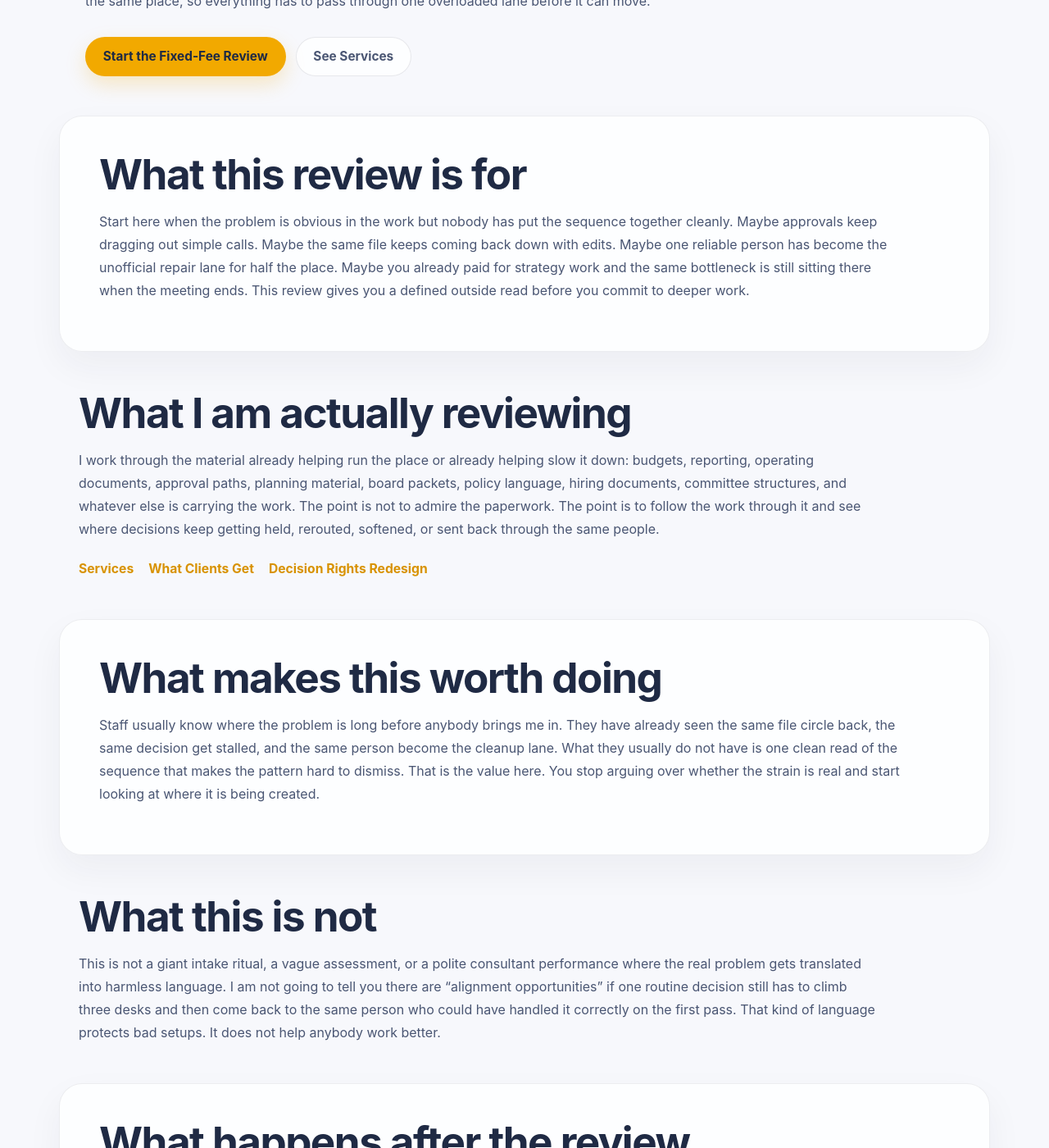
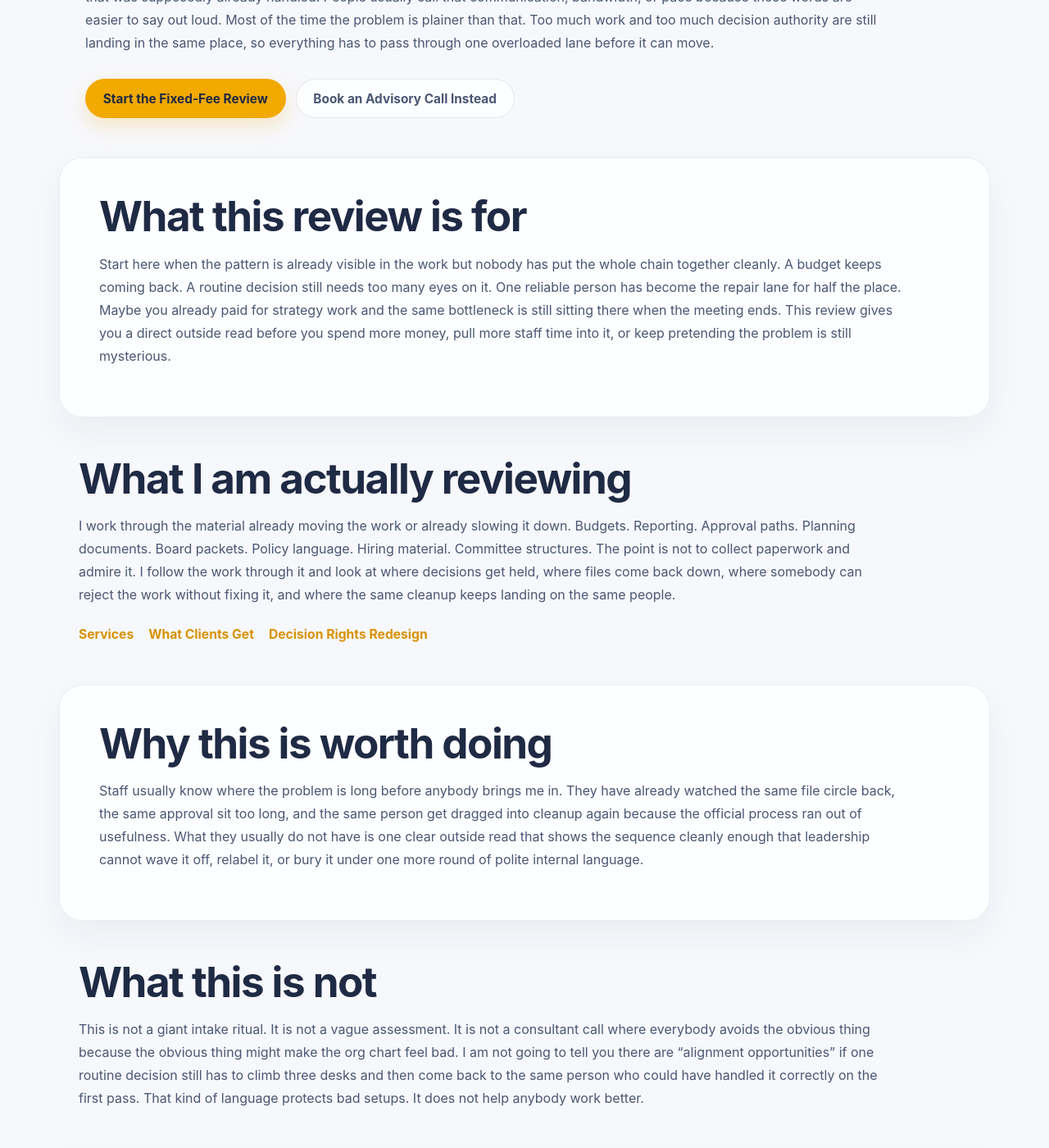
Before and after one commit to efost7873/integratedvaluearchitecture.com, a Jekyll site: the page built from fixed-fee-review.html, in a window 1280 px wide and 1400 px high, scrolled down 409 px. Shown: the whole window at 82% size. Built offline with Jekyll 4.4.1, drawn with Linux system fonts in a browser that asks for light colours; some of the changed text lies outside the part shown.

Commit message:
Update fixed-fee-review.html

```diff
--- a/fixed-fee-review.html
+++ b/fixed-fee-review.html
@@ -9,13 +9,13 @@ schema_type: Service
 <section class="page-header">
   <div class="container narrow">
     <p class="eyebrow">Fixed-Fee Review</p>
-    <h1>If people keep saying “that’s just the way it is,” the structure is probably the problem.</h1>
+    <h1>If people keep saying “that’s just the way it is,” there is a good chance the structure is the problem.</h1>
     <p>
-      A file gets revised over something tiny while the real issue sits there untouched. A decision gets approved, then quietly corrected later by the person who understood it the first time. The same manager, founder, or department head keeps getting dragged back into things that were supposedly already handled. People call that communication, pacing, or bandwidth because those words are easier to live with. Most of the time it is simpler than that. Too much work and too much decision authority are still landing in the same place, so everything has to pass through one overloaded lane before it can move.
+      A file gets sent back over something small while the real issue sits there untouched. A decision gets approved, then fixed later by the person who understood it the first time. The same manager, founder, or department head keeps getting pulled back into work that was supposedly already handled. People usually call that communication, bandwidth, or pace because those words are easier to say out loud. Most of the time the problem is plainer than that. Too much work and too much decision authority are still landing in the same place, so everything has to pass through one overloaded lane before it can move.
     </p>
     <div class="cta-block">
       <a class="button primary" href="/contact/">Start the Fixed-Fee Review</a>
-      <a class="button secondary" href="/services/">See Services</a>
+      <a class="button secondary" href="/book-advisory-call/">Book an Advisory Call Instead</a>
     </div>
   </div>
 </section>
@@ -24,7 +24,7 @@ schema_type: Service
   <div class="container narrow">
     <h2>What this review is for</h2>
     <p>
-      Start here when the problem is obvious in the work but nobody has put the sequence together cleanly. Maybe approvals keep dragging out simple calls. Maybe the same file keeps coming back down with edits. Maybe one reliable person has become the unofficial repair lane for half the place. Maybe you already paid for strategy work and the same bottleneck is still sitting there when the meeting ends. This review gives you a defined outside read before you commit to deeper work.
+      Start here when the pattern is already visible in the work but nobody has put the whole chain together cleanly. A budget keeps coming back. A routine decision still needs too many eyes on it. One reliable person has become the repair lane for half the place. Maybe you already paid for strategy work and the same bottleneck is still sitting there when the meeting ends. This review gives you a direct outside read before you spend more money, pull more staff time into it, or keep pretending the problem is still mysterious.
     </p>
   </div>
 </section>
@@ -33,7 +33,7 @@ schema_type: Service
   <div class="container narrow">
     <h2>What I am actually reviewing</h2>
     <p>
-      I work through the material already helping run the place or already helping slow it down: budgets, reporting, operating documents, approval paths, planning material, board packets, policy language, hiring documents, committee structures, and whatever else is carrying the work. The point is not to admire the paperwork. The point is to follow the work through it and see where decisions keep getting held, rerouted, softened, or sent back through the same people.
+      I work through the material already moving the work or already slowing it down. Budgets. Reporting. Approval paths. Planning documents. Board packets. Policy language. Hiring material. Committee structures. The point is not to collect paperwork and admire it. I follow the work through it and look at where decisions get held, where files come back down, where somebody can reject the work without fixing it, and where the same cleanup keeps landing on the same people.
     </p>
     <div class="inline-links">
       <a href="/services/">Services</a>
@@ -45,9 +45,9 @@ schema_type: Service
 
 <section class="section alt">
   <div class="container narrow">
-    <h2>What makes this worth doing</h2>
+    <h2>Why this is worth doing</h2>
     <p>
-      Staff usually know where the problem is long before anybody brings me in. They have already seen the same file circle back, the same decision get stalled, and the same person become the cleanup lane. What they usually do not have is one clean read of the sequence that makes the pattern hard to dismiss. That is the value here. You stop arguing over whether the strain is real and start looking at where it is being created.
+      Staff usually know where the problem is long before anybody brings me in. They have already watched the same file circle back, the same approval sit too long, and the same person get dragged into cleanup again because the official process ran out of usefulness. What they usually do not have is one clear outside read that shows the sequence cleanly enough that leadership cannot wave it off, relabel it, or bury it under one more round of polite internal language.
     </p>
   </div>
 </section>
@@ -56,7 +56,7 @@ schema_type: Service
   <div class="container narrow">
     <h2>What this is not</h2>
     <p>
-      This is not a giant intake ritual, a vague assessment, or a polite consultant performance where the real problem gets translated into harmless language. I am not going to tell you there are “alignment opportunities” if one routine decision still has to climb three desks and then come back to the same person who could have handled it correctly on the first pass. That kind of language protects bad setups. It does not help anybody work better.
+      This is not a giant intake ritual. It is not a vague assessment. It is not a consultant call where everybody avoids the obvious thing because the obvious thing might make the org chart feel bad. I am not going to tell you there are “alignment opportunities” if one routine decision still has to climb three desks and then come back to the same person who could have handled it correctly on the first pass. That kind of language protects bad setups. It does not help anybody work better.
     </p>
   </div>
 </section>
@@ -65,7 +65,7 @@ schema_type: Service
   <div class="container narrow">
     <h2>What happens after the review</h2>
     <p>
-      Sometimes the review is enough. You needed a clean read, now you have one, and the organization can act on it. Sometimes the review makes it obvious that the issue is deeper and the same sequence is going to keep rebuilding until authority and work are rearranged. When that happens, the work can move into deeper diagnostic, redesign, implementation support, workshops, or leadership and board briefings. The review is a real entry point, not a bait-and-switch.
+      Sometimes the review is enough. You needed a clean read and now you have one. Sometimes it becomes obvious that the issue is not one bad handoff or one annoying approval loop. The same pattern is showing up in too many places, which usually means work is landing in the wrong place because authority is sitting in the wrong place. When that is true, the next move can be deeper diagnostic work, redesign, implementation support, workshops, or leadership and board briefings. The review is a real starting point, not a bait-and-switch.
     </p>
     <div class="inline-links">
       <a href="/services/">See the full service path</a>
@@ -77,9 +77,9 @@ schema_type: Service
 
 <section class="section final-cta">
   <div class="container narrow">
-    <h2>Start with the part everyone is already working around.</h2>
+    <h2>Start with the part everybody is already working around.</h2>
     <p>
-      If the same file keeps coming back, if the same person keeps getting dragged into cleanup, or if one routine decision somehow still needs three rounds and four inboxes, there is enough there to begin.
+      If the same file keeps coming back, if the same person keeps getting pulled into cleanup, or if one routine decision still needs too many rounds before it can move, there is enough there to begin.
     </p>
     <div class="cta-block">
       <a class="button primary" href="/contact/">Start the Fixed-Fee Review</a>
```
